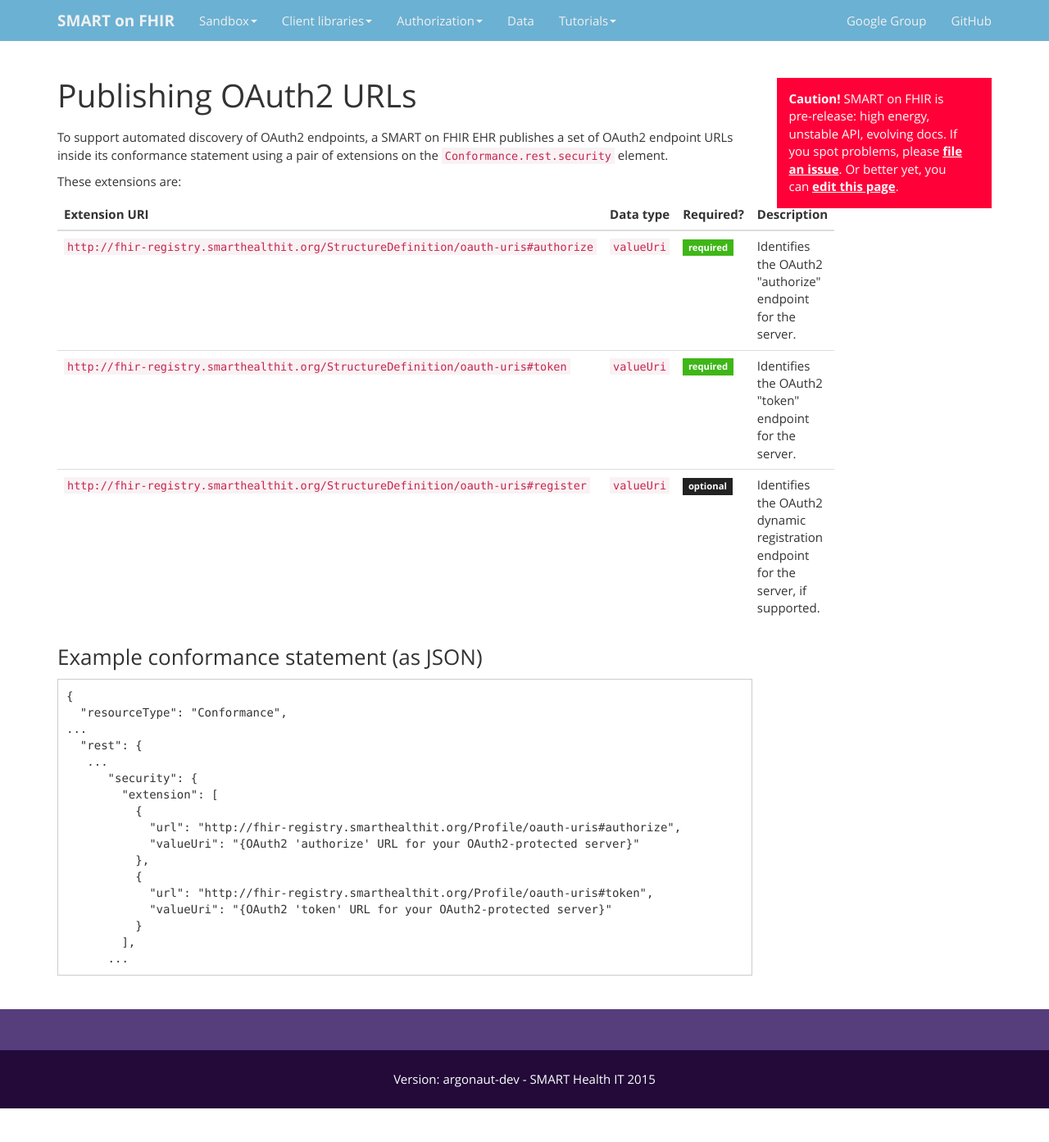
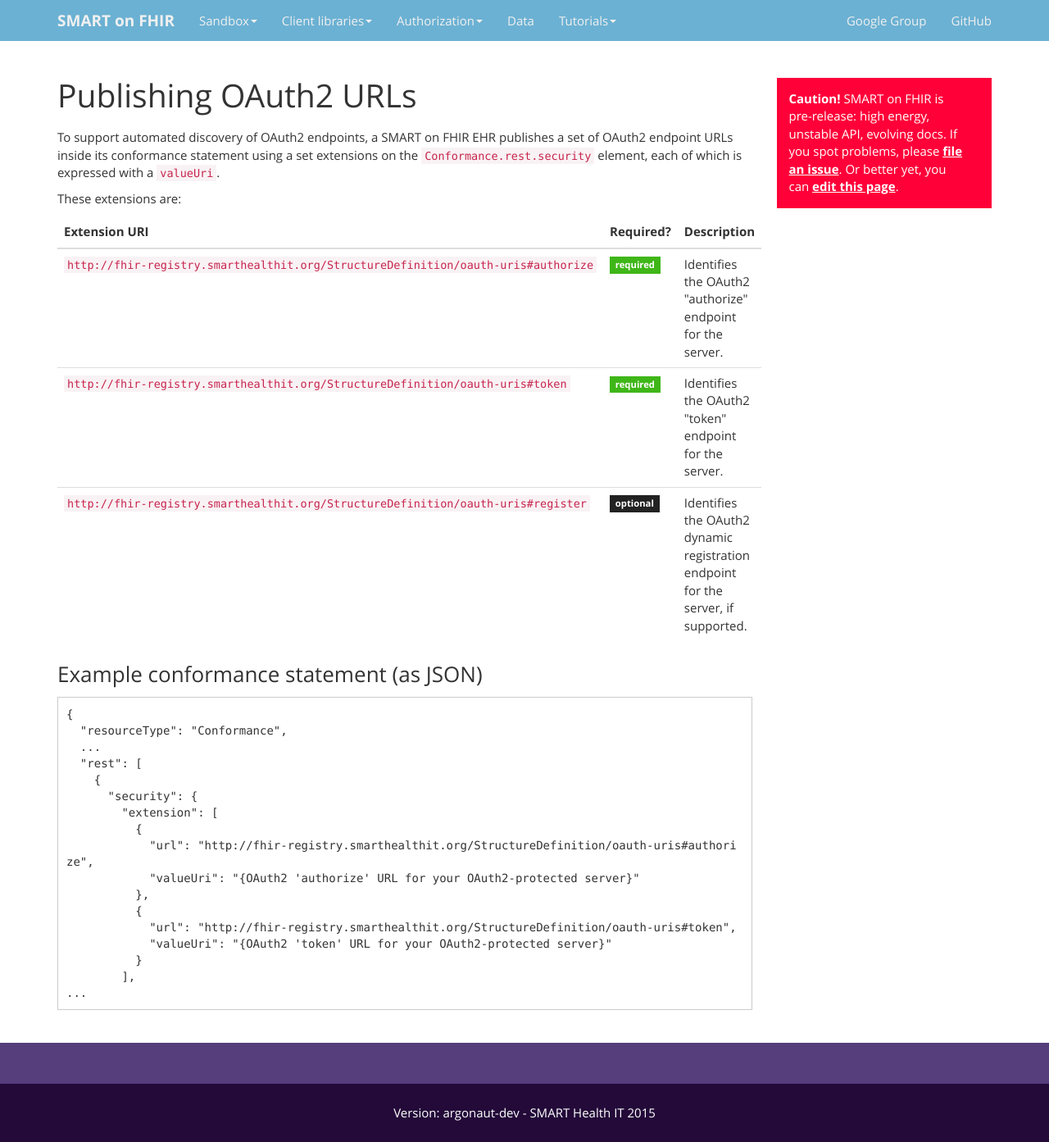
Before and after one commit to smart-on-fhir/smart-on-fhir.github.io, a Jekyll site: the page built from authorization/conformance-statement/index.md, in a window 1280 px wide. Shown: the whole page at 82% size. Built offline with Jekyll 4.4.1, drawn with Linux system fonts in a browser that asks for light colours; Markdown is read by kramdown in place of the engine named in the settings; before the commit the page ends 1352 px from its top, so only the background shows below that.

Commit message:
Updated discovery examples

````diff
--- a/authorization/conformance-statement/index.md
+++ b/authorization/conformance-statement/index.md
@@ -5,21 +5,19 @@
 
 # Publishing OAuth2 URLs
 
-To support automated discovery of OAuth2 endpoints, a SMART on FHIR EHR publishes a set of OAuth2 endpoint URLs inside its conformance statement using a pair of extensions on the `Conformance.rest.security` element.
+To support automated discovery of OAuth2 endpoints, a SMART on FHIR EHR publishes a set of OAuth2 endpoint URLs inside its conformance statement using a set extensions on the `Conformance.rest.security` element, each of which is expressed with a `valueUri`.
 
 These extensions are:
 
 <table class="table">
   <thead>
     <th>Extension URI</th>
-    <th>Data type</th>
     <th>Required?</th>
     <th>Description</th>
   </thead>
   <tbody>
     <tr>
       <td><code>http://fhir-registry.smarthealthit.org/StructureDefinition/oauth-uris#authorize</code></td>
-      <td><code>valueUri</code></td>
       <td><span class="label label-success">required</span></td>
       <td>
 Identifies the OAuth2 "authorize" endpoint for the server.
@@ -27,7 +25,6 @@
     </tr>
     <tr>
       <td><code>http://fhir-registry.smarthealthit.org/StructureDefinition/oauth-uris#token</code></td>
-      <td><code>valueUri</code></td>
       <td><span class="label label-success">required</span></td>
       <td>
 Identifies the OAuth2 "token" endpoint for the server.
@@ -35,7 +32,6 @@
     </tr>
     <tr>
       <td><code>http://fhir-registry.smarthealthit.org/StructureDefinition/oauth-uris#register</code></td>
-      <td><code>valueUri</code></td>
       <td><span class="label label-default">optional</span></td>
       <td>
 Identifies the OAuth2 dynamic registration endpoint for the server, if supported.
@@ -50,19 +46,19 @@
 ```
 {
   "resourceType": "Conformance",
-...
-  "rest": {
-   ...
+  ...
+  "rest": [
+    {
       "security": {
         "extension": [
           {
-            "url": "http://fhir-registry.smarthealthit.org/Profile/oauth-uris#authorize",
+            "url": "http://fhir-registry.smarthealthit.org/StructureDefinition/oauth-uris#authorize",
             "valueUri": "{OAuth2 'authorize' URL for your OAuth2-protected server}"
           },
           {
-            "url": "http://fhir-registry.smarthealthit.org/Profile/oauth-uris#token",
+            "url": "http://fhir-registry.smarthealthit.org/StructureDefinition/oauth-uris#token",
             "valueUri": "{OAuth2 'token' URL for your OAuth2-protected server}"
           }
         ],
-      ...
+...
 ```
````
